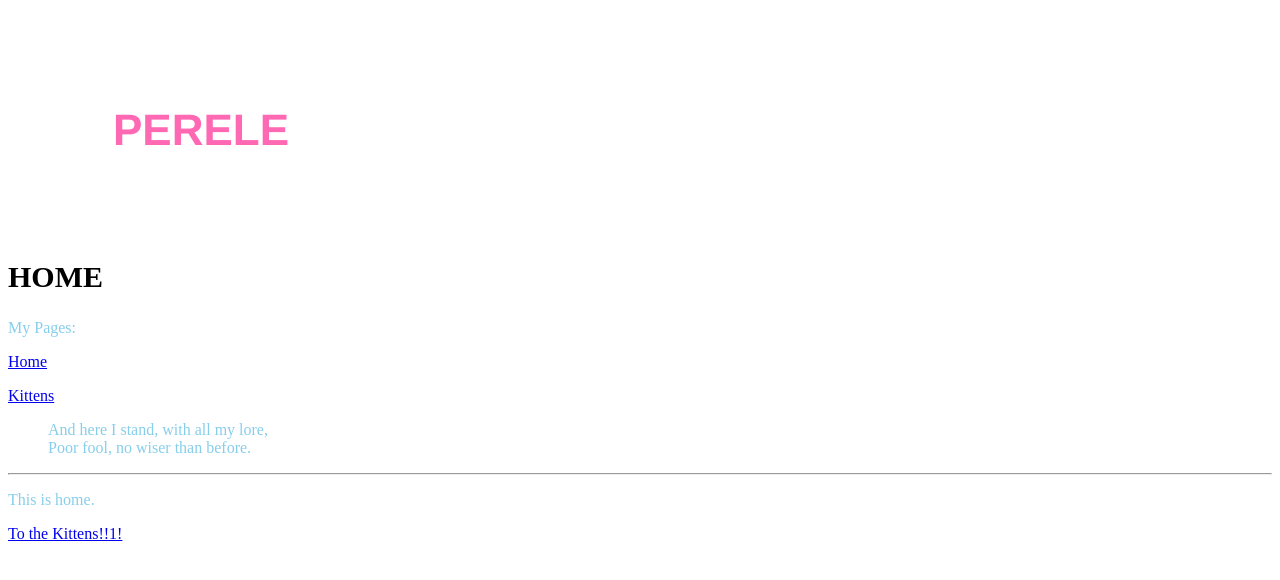
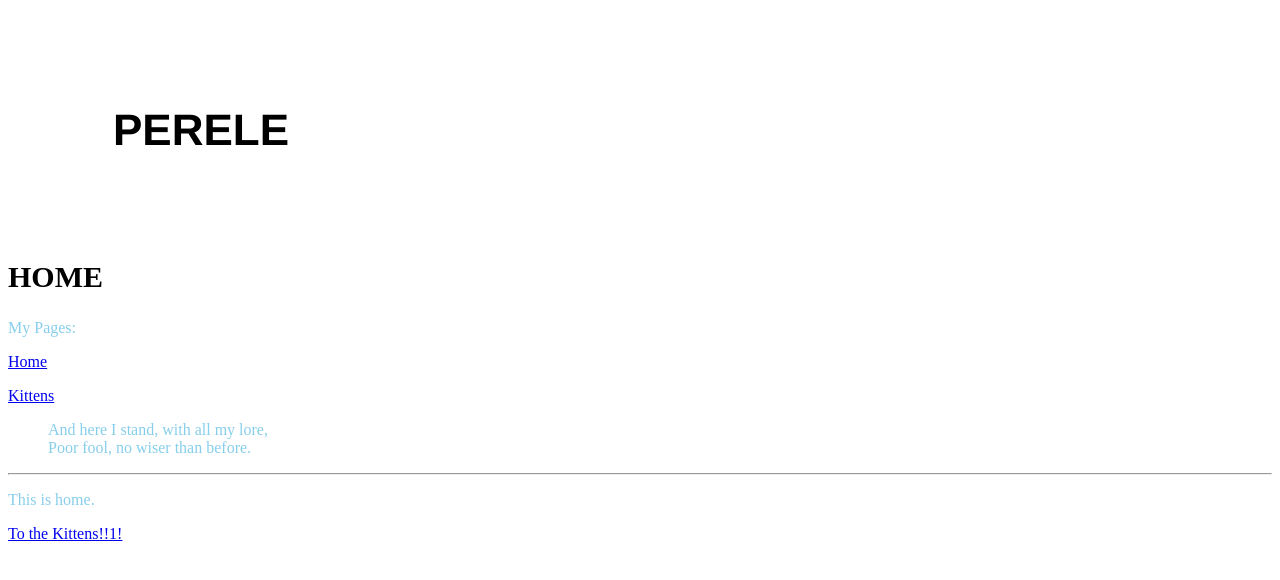
Before and after one commit to Perele/Perele.github.io, a Jekyll site: the page built from index.html, in a window 1280 px wide. Shown: the top 580 px of the page. Built offline with Jekyll 4.4.1, drawn with Linux system fonts in a browser that asks for light colours.

Commit message:
Update style.css

```diff
--- a/css/style.css
+++ b/css/style.css
@@ -1,4 +1,4 @@
-h1 {color: hotpink;
+h1 {color: black;
     font-family: Helvetica;
     font-size: 44px;
     text-transform: uppercase;
```
